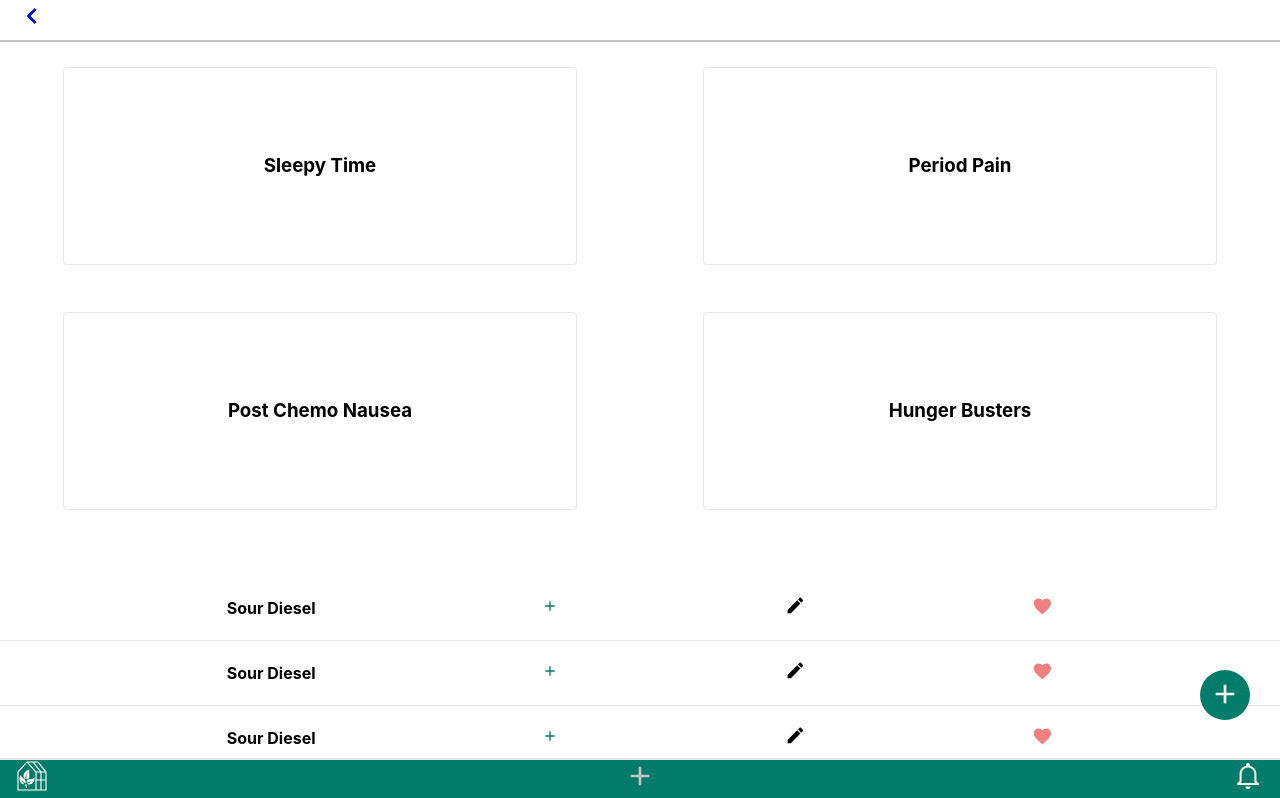
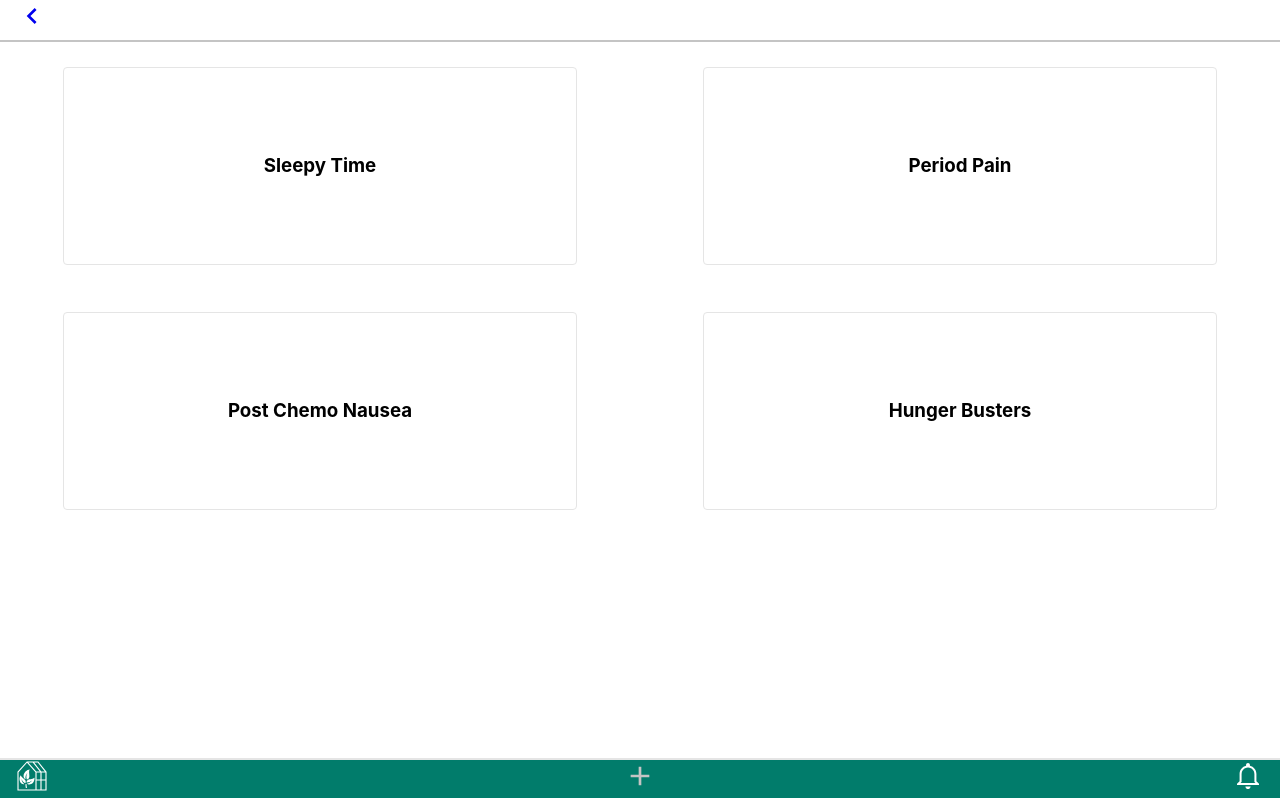
Before and after one commit to EasyDoseIt/easy-dose-it-fe, a React (Create React App) app: page /categories in a window 1280 px wide. Shown: the top 798 px of the page. Built offline with nearby package versions, Linux system fonts and the light colour scheme.

Commit message:
general styling and not found route

```diff
--- a/src/App.js
+++ b/src/App.js
@@ -1,26 +1,28 @@
 import React, {useState, useEffect} from 'react';
 import './App.css';
 import SplashScreen from '../src/components//SplashScreen/SplashScreen.js';
-import HomeScreen from './components/HomeScreen/HomeScreen';
+import TopAppBar from './components/TopAppBar/TopAppBar.js';
 
 function App() {
 
   const [isLoading, setIsLoading] = useState(true);
 
-  useEffect(() => {
-    setTimeout(() => setIsLoading(false), 0);
-  }, [])
+  // useEffect(() => {
+  //   setTimeout(() => setIsLoading(false), 6000);
+  //   console.log('timeout')
+  // }, []);
+
   return (
     <>
-    {isLoading === false ? (
+    {/* {isLoading === false ? (
         <div className="App">
-          <HomeScreen />
+          <TopAppBar />
         </div>
       ) : (
         <div className="App">
           <SplashScreen />
         </div>
-          )}
+          )} */}
     </>
   );
 }
--- /dev/null
+++ b/src/components/UhOhPage/UhOhPage.js
@@ -0,0 +1,9 @@
+import React from 'react';
+
+const UhOhPage = () => {
+    return (
+    <>Oh no!</>
+    )
+}
+
+export default UhOhPage;
--- a/src/index.css
+++ b/src/index.css
@@ -1,3 +1,7 @@
+html, body {
+  height: 100%;
+}
+
 body {
   margin: 0;
   font-family: -apple-system, BlinkMacSystemFont, 'Segoe UI', 'Roboto', 'Oxygen',
@@ -5,6 +9,8 @@ body {
     sans-serif;
   -webkit-font-smoothing: antialiased;
   -moz-osx-font-smoothing: grayscale;
+  display: flex;
+  flex-direction: column;
 }
 
 code {
```
